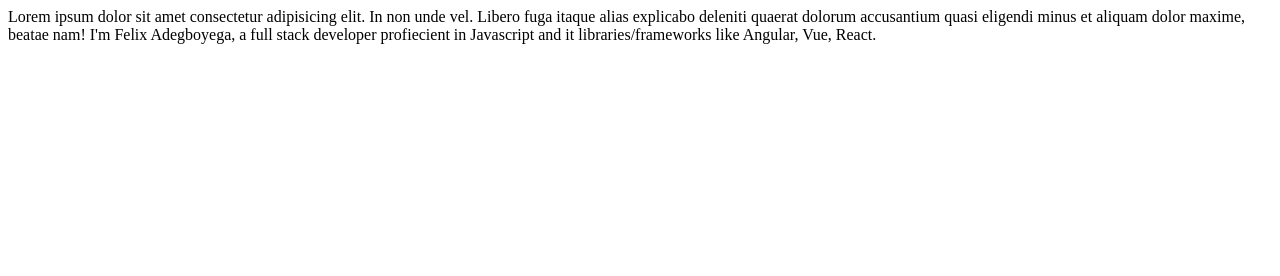
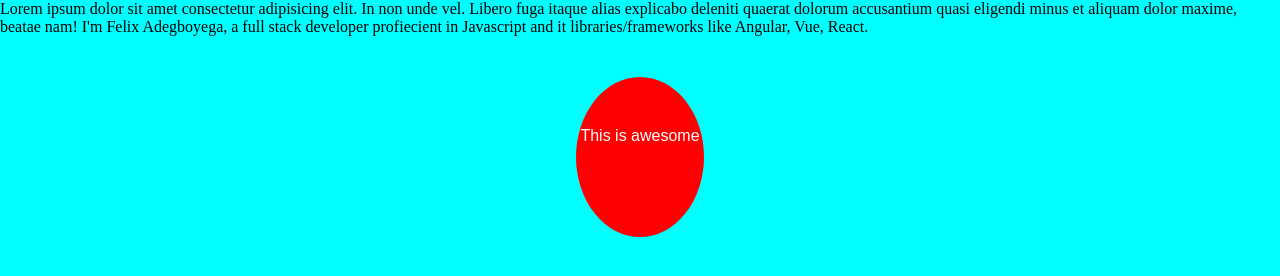
Before and after one commit to Felixadegboyega/Calculator-App, a plain HTML site: page index.html in a window 1280 px wide. Drawn offline with Linux system fonts and the light colour scheme.

Commit message:
worked on html file and do the styling

```diff
--- a/index.html
+++ b/index.html
@@ -6,9 +6,10 @@
 		<meta http-equiv="X-UA-Compatible" content="IE=edge">
 		<meta name="viewport" content="width=device-width, initial-scale=1.0">
 		<title>My world</title>
+		<link rel="stylesheet" href="style.css">
 	</head>
 
-	<body>
+	<body style="background-color:aqua;">
 		Lorem ipsum dolor sit amet consectetur adipisicing elit. In non unde vel. Libero fuga itaque alias explicabo
 		deleniti quaerat dolorum accusantium quasi eligendi minus et aliquam dolor maxime, beatae nam!
 
@@ -22,6 +23,8 @@
 			</marquee>
 
 		</div>
+
+		<div id="diva"><p style="margin-top:50px;">This is awesome</p></div>
 	</body>
 
 </html>
--- a/style.css
+++ b/style.css
@@ -22,4 +22,13 @@ border: thick solid green;
 background-color: green;
 transform: translate(0, -40px);
 }
-{}
+#diva{
+    color: white;
+    font-family:fantasy;
+    background-color: red;
+    border-radius: 50%;
+    text-align: center;
+    width: 10%;
+    margin: auto;
+    height: 20vh;
+}
```
